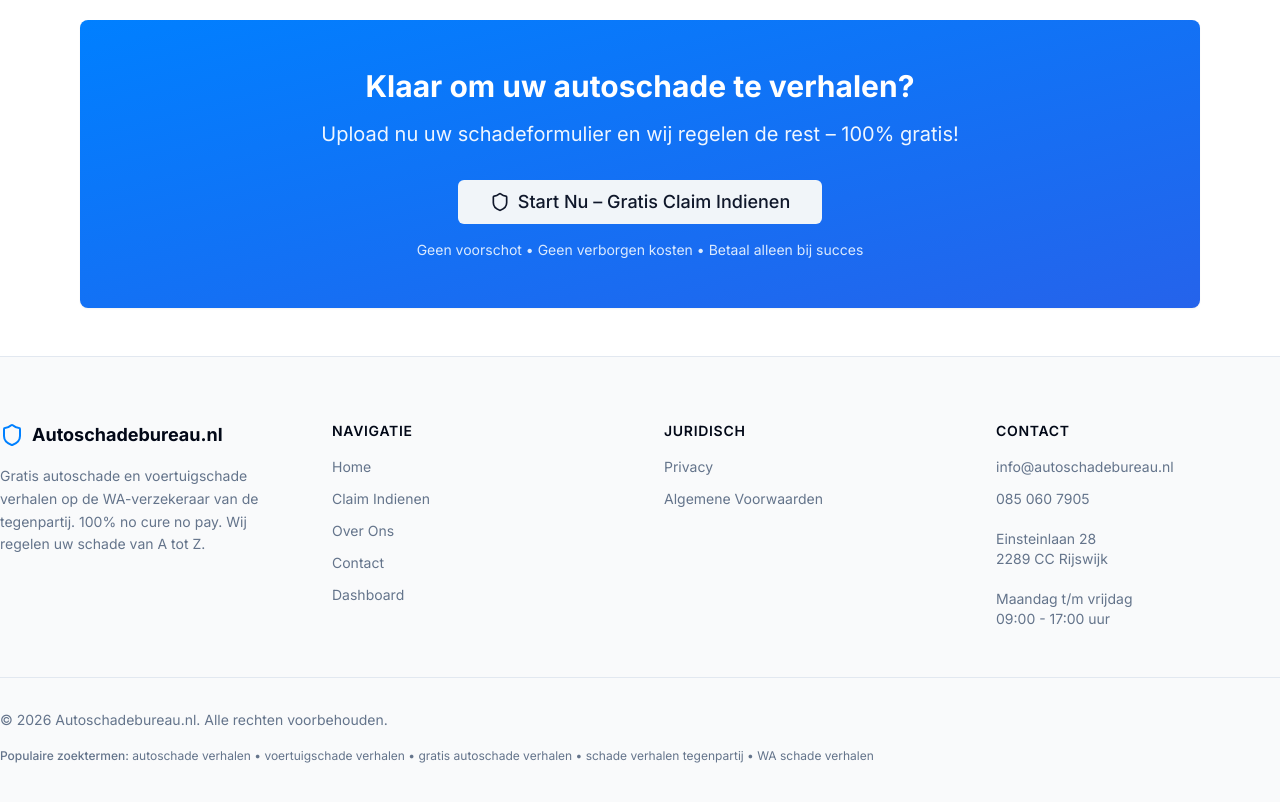
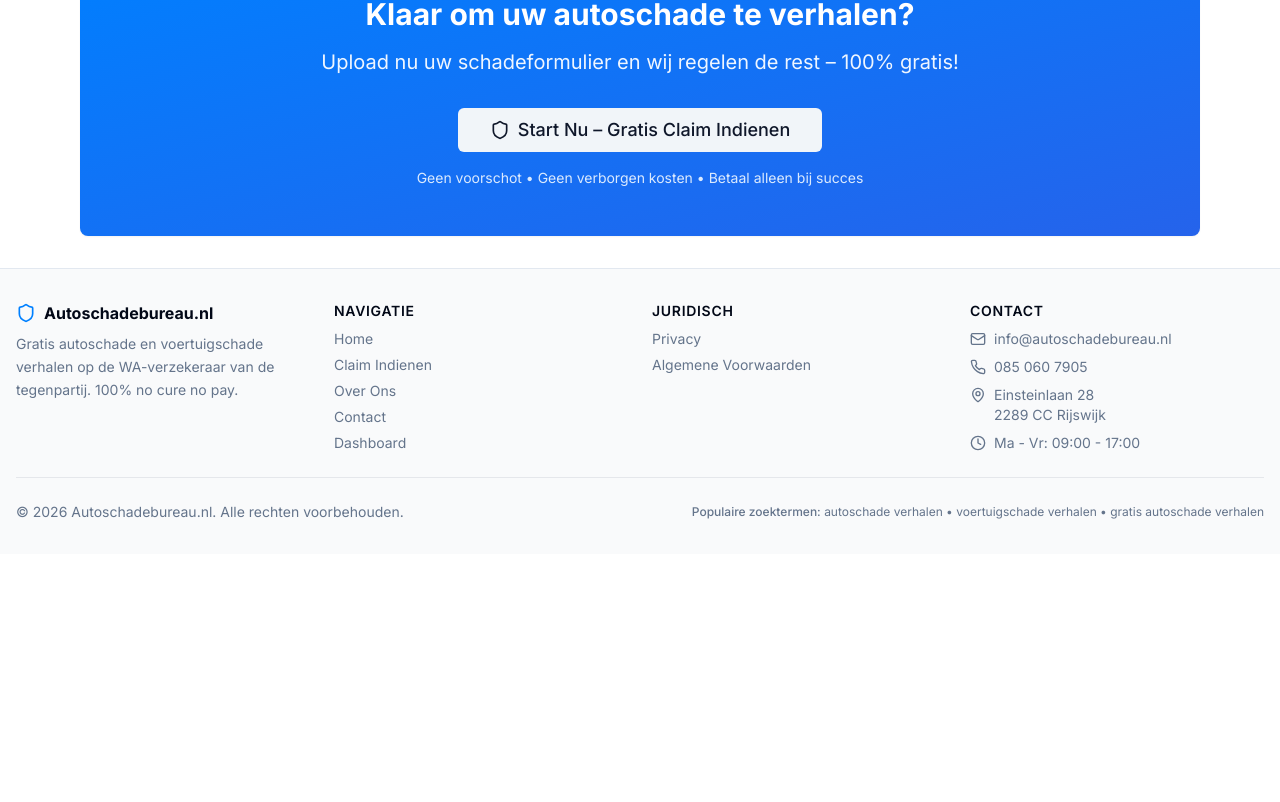
Before and after one commit to Championne/Gratisschadeverhalen.nl, a Next.js app: page /over-ons in a window 1280 px wide. Shown: the part 3315-4117 px from the top of the page. After the commit the page ends 3869 px from the top, so only its background shows below. Built offline with nearby package versions, Linux system fonts and the light colour scheme.

Commit message:
fix: minimize spacing and padding across entire site
Reduce header height, footer padding, section margins, and all page spacing for cleaner, more compact design

```diff
--- a/app/algemene-voorwaarden/page.tsx
+++ b/app/algemene-voorwaarden/page.tsx
@@ -11,10 +11,10 @@ export const metadata: Metadata = {
 export default function AlgemeneVoorwaardenPage() {
   return (
     <div className="min-h-screen bg-white">
-<main className="container mx-auto px-4 py-12 max-w-4xl">
-        <h1 className="text-4xl font-bold mb-8">Algemene Voorwaarden</h1>
+<main className="container mx-auto px-4 py-8 max-w-4xl">
+        <h1 className="text-4xl font-bold mb-6">Algemene Voorwaarden</h1>
 
-        <div className="prose prose-lg max-w-none space-y-8">
+        <div className="prose prose-lg max-w-none space-y-6">
           <section>
             <h2 className="text-2xl font-bold mb-4">1. Definities</h2>
             <p className="text-muted-foreground">
--- a/app/claim-indienen/page.tsx
+++ b/app/claim-indienen/page.tsx
@@ -13,9 +13,9 @@ export default function ClaimIndienenPage() {
   return (
     <div className="min-h-screen bg-gradient-to-b from-gray-50 to-white">
       {/* Main Content */}
-      <main className="container mx-auto px-4 py-8">
+      <main className="container mx-auto px-4 py-6">
         <div className="max-w-4xl mx-auto">
-          <div className="text-center mb-8">
+          <div className="text-center mb-6">
             <h1 className="text-3xl md:text-4xl font-bold mb-4">
               Dien je Claim In
             </h1>
--- a/app/contact/page.tsx
+++ b/app/contact/page.tsx
@@ -15,8 +15,8 @@ export const metadata: Metadata = {
 export default function ContactPage() {
   return (
     <div className="min-h-screen bg-white">
-<main className="container mx-auto px-4 py-12 max-w-6xl">
-        <div className="text-center mb-12">
+<main className="container mx-auto px-4 py-8 max-w-6xl">
+        <div className="text-center mb-8">
           <h1 className="text-4xl font-bold mb-4">Contact</h1>
           <p className="text-xl text-muted-foreground max-w-2xl mx-auto">
             Heeft u vragen over het verhalen van uw autoschade? Neem vrijblijvend contact met ons op!
--- a/app/over-ons/page.tsx
+++ b/app/over-ons/page.tsx
@@ -12,9 +12,9 @@ export const metadata: Metadata = {
 export default function OverOnsPage() {
   return (
     <div className="min-h-screen bg-white">
-      <main className="container mx-auto px-4 py-12 max-w-6xl">
+      <main className="container mx-auto px-4 py-8 max-w-6xl">
         {/* Hero Section */}
-        <div className="text-center mb-16">
+        <div className="text-center mb-10">
           <h1 className="text-4xl md:text-5xl font-bold mb-6">Over Autoschadebureau.nl</h1>
           <p className="text-xl text-muted-foreground max-w-3xl mx-auto">
             Wij maken het verhalen van autoschade <strong>eenvoudig, snel en volledig gratis</strong>.
@@ -23,7 +23,7 @@ export default function OverOnsPage() {
         </div>
 
         {/* Missie */}
-        <section className="mb-16">
+        <section className="mb-10">
           <Card className="border-2 border-primary">
             <CardHeader className="text-center">
               <div className="mx-auto mb-4 h-16 w-16 rounded-full bg-primary/10 flex items-center justify-center">
--- a/app/privacy/page.tsx
+++ b/app/privacy/page.tsx
@@ -11,10 +11,10 @@ export const metadata: Metadata = {
 export default function PrivacyPage() {
   return (
     <div className="min-h-screen bg-white">
-<main className="container mx-auto px-4 py-12 max-w-4xl">
-        <h1 className="text-4xl font-bold mb-8">Privacybeleid</h1>
+<main className="container mx-auto px-4 py-8 max-w-4xl">
+        <h1 className="text-4xl font-bold mb-6">Privacybeleid</h1>
 
-        <div className="prose prose-lg max-w-none space-y-8">
+        <div className="prose prose-lg max-w-none space-y-6">
           <section>
             <h2 className="text-2xl font-bold mb-4">1. Introductie</h2>
             <p className="text-muted-foreground">
--- a/components/site-footer.tsx
+++ b/components/site-footer.tsx
@@ -1,29 +1,30 @@
 import Link from "next/link"
-import { Shield } from "lucide-react"
+import { Shield, Mail, Phone, MapPin, Clock } from "lucide-react"
 
 export function SiteFooter() {
   const currentYear = new Date().getFullYear()
 
   return (
     <footer className="border-t bg-gray-50">
-      <div className="container py-12 md:py-16">
-        <div className="grid grid-cols-1 gap-8 md:grid-cols-2 lg:grid-cols-4 lg:gap-12">
+      <div className="container mx-auto px-4 py-6 md:py-8">
+        <div className="grid grid-cols-1 md:grid-cols-2 lg:grid-cols-4 gap-4 lg:gap-6">
+
           {/* Logo & Description */}
-          <div>
-            <Link href="/" className="flex items-center gap-2 mb-4">
-              <Shield className="h-6 w-6 text-primary" />
-              <span className="font-bold text-lg">Autoschadebureau.nl</span>
+          <div className="space-y-2">
+            <Link href="/" className="flex items-center gap-2">
+              <Shield className="h-5 w-5 text-primary" />
+              <span className="font-bold">Autoschadebureau.nl</span>
             </Link>
-            <p className="text-sm text-muted-foreground leading-relaxed">
+            <p className="text-sm text-muted-foreground leading-relaxed pr-2">
               Gratis autoschade en voertuigschade verhalen op de WA-verzekeraar van de tegenpartij.
-              100% no cure no pay. Wij regelen uw schade van A tot Z.
+              100% no cure no pay.
             </p>
           </div>
 
-          {/* Quick Links */}
-          <div>
-            <h3 className="font-semibold mb-4 text-sm uppercase tracking-wider">Navigatie</h3>
-            <ul className="space-y-3 text-sm">
+          {/* Navigation */}
+          <div className="space-y-2">
+            <h3 className="font-semibold text-sm uppercase tracking-wider">Navigatie</h3>
+            <ul className="space-y-1.5 text-sm">
               <li>
                 <Link href="/" className="text-muted-foreground hover:text-primary transition-colors">
                   Home
@@ -52,10 +53,10 @@ export function SiteFooter() {
             </ul>
           </div>
 
-          {/* Legal Links */}
-          <div>
-            <h3 className="font-semibold mb-4 text-sm uppercase tracking-wider">Juridisch</h3>
-            <ul className="space-y-3 text-sm">
+          {/* Legal */}
+          <div className="space-y-2">
+            <h3 className="font-semibold text-sm uppercase tracking-wider">Juridisch</h3>
+            <ul className="space-y-1.5 text-sm">
               <li>
                 <Link href="/privacy" className="text-muted-foreground hover:text-primary transition-colors">
                   Privacy
@@ -70,49 +71,47 @@ export function SiteFooter() {
           </div>
 
           {/* Contact */}
-          <div>
-            <h3 className="font-semibold mb-4 text-sm uppercase tracking-wider">Contact</h3>
-            <ul className="space-y-3 text-sm text-muted-foreground">
-              <li>
+          <div className="space-y-2">
+            <h3 className="font-semibold text-sm uppercase tracking-wider">Contact</h3>
+            <ul className="space-y-2 text-sm">
+              <li className="flex items-center gap-2 text-muted-foreground">
+                <Mail className="h-4 w-4 flex-shrink-0" />
                 <a href="mailto:info@autoschadebureau.nl" className="hover:text-primary transition-colors">
                   info@autoschadebureau.nl
                 </a>
               </li>
-              <li>
+              <li className="flex items-center gap-2 text-muted-foreground">
+                <Phone className="h-4 w-4 flex-shrink-0" />
                 <a href="tel:0850607905" className="hover:text-primary transition-colors">
                   085 060 7905
                 </a>
               </li>
-              <li className="pt-2">
-                Einsteinlaan 28<br />
-                2289 CC Rijswijk
+              <li className="flex items-start gap-2 text-muted-foreground">
+                <MapPin className="h-4 w-4 flex-shrink-0 mt-0.5" />
+                <span>
+                  Einsteinlaan 28<br />
+                  2289 CC Rijswijk
+                </span>
               </li>
-              <li className="pt-2">
-                Maandag t/m vrijdag<br />
-                09:00 - 17:00 uur
+              <li className="flex items-start gap-2 text-muted-foreground">
+                <Clock className="h-4 w-4 flex-shrink-0 mt-0.5" />
+                <span>
+                  Ma - Vr: 09:00 - 17:00
+                </span>
               </li>
             </ul>
           </div>
         </div>
 
         {/* Bottom Bar */}
-        <div className="mt-12 pt-8 border-t">
-          <div className="flex flex-col gap-4">
-            {/* Copyright */}
-            <div className="text-center md:text-left">
-              <p className="text-sm text-muted-foreground">
-                &copy; {currentYear} Autoschadebureau.nl. Alle rechten voorbehouden.
-              </p>
-            </div>
-
-            {/* SEO Keywords */}
-            <div className="text-center md:text-left">
-              <p className="text-xs text-muted-foreground leading-relaxed">
-                <strong className="font-medium">Populaire zoektermen:</strong>{" "}
-                autoschade verhalen • voertuigschade verhalen • gratis autoschade verhalen •
-                schade verhalen tegenpartij • WA schade verhalen
-              </p>
-            </div>
+        <div className="mt-6 pt-6 border-t border-gray-200">
+          <div className="flex flex-col md:flex-row justify-between items-start md:items-center gap-3 text-center md:text-left">
+            <p className="text-sm text-muted-foreground w-full md:w-auto">
+              &copy; {currentYear} Autoschadebureau.nl. Alle rechten voorbehouden.
+            </p>
+            <p className="text-xs text-muted-foreground w-full md:w-auto">
+              <span className="font-medium">Populaire zoektermen:</span> autoschade verhalen • voertuigschade verhalen • gratis autoschade verhalen
+            </p>
           </div>
         </div>
       </div>
--- a/components/site-header.tsx
+++ b/components/site-header.tsx
@@ -5,7 +5,7 @@ import { Button } from "@/components/ui/button"
 export function SiteHeader() {
   return (
     <header className="sticky top-0 z-50 w-full border-b bg-background/95 backdrop-blur supports-[backdrop-filter]:bg-background/60">
-      <div className="container flex h-16 items-center justify-between">
+      <div className="container flex h-14 items-center justify-between">
         {/* Logo */}
         <Link href="/" className="flex items-center gap-2">
           <Shield className="h-7 w-7 text-primary" />
```
Also changed, not shown: app/page.tsx (+15 -15 lines).
